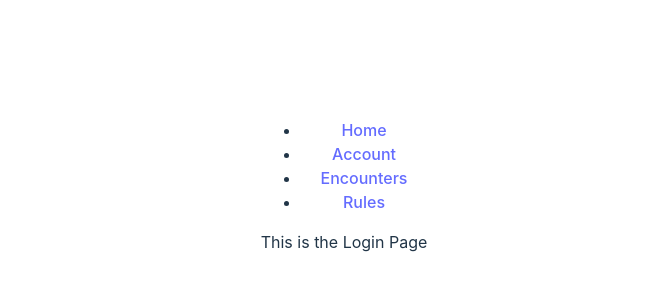
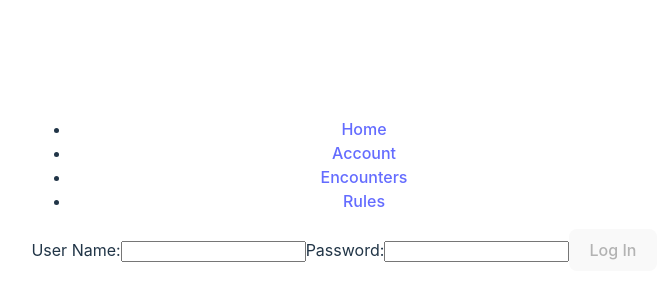
Before and after one commit to dkuiper87/tale-tools, a React (Vite) app: page /login in a window 1280 px wide. Shown: the part 214-514 px from the top of the page, without its empty margins (296-963 px from the left). Built offline with nearby package versions, Linux system fonts and the light colour scheme.

Commit message:
Werkende login pagina gemaakt

```diff
--- a/src/pages/login/Login.jsx
+++ b/src/pages/login/Login.jsx
@@ -1,6 +1,87 @@
+import {useForm} from "react-hook-form";
+import axios from "axios";
+import noviUri from "../../constants/novibackend.jsx";
+import {useNavigate} from "react-router-dom";
+
 function Login() {
+    //async function to login to backend
+    const { register, getValues, handleSubmit, formState: { errors, isValid } } = useForm({mode: `onBlur`});
+    const navigate = useNavigate();
+
+    async function handleFormSubmit(data) {
+        async function loginToAccount(data) {
+            try {
+                const result = await axios.post(noviUri + 'api/auth/signin', data);
+                return result;
+            } catch (error) {
+                console.error("Error logging in to account:", error);
+                throw error;
+            }
+        }
+
+        try {
+            await loginToAccount(data);
+            navigate("/account");
+        } catch (error) {
+            console.error("Error logging in to account:", error);
+        }
+    }
+
     return (
-        <p>This is the Login Page</p>
+        <>
+            <form onSubmit={handleSubmit(handleFormSubmit)}>
+                <label htmlFor="username-field">
+                    User Name:
+                    <input
+                        type="text"
+                        id="username-field"
+                        {...register("username", {
+                            required: {
+                                value: true,
+                                message: "Please fill in your username.",
+                            },
+                            minLength: {
+                                value: 6,
+                                message: "Your username needs to be at least 6 characters.",
+                            },
+                            maxLength: {
+                                value: 25,
+                                message: "Your username needs to be 25 characters or less.",
+                            },
+                        })}
+                    />
+                    {errors.username && <p>{errors.username.message}</p>}
+                </label>
+                <label htmlFor="password-field">
+                    Password:
+                    <input
+                        type="text"
+                        id="password-field"
+                        {...register("password", {
+                            required: {
+                                value: true,
+                                message: "Please fill in your password.",
+                            },
+                            minLength: {
+                                value: 6,
+                                message: "Your password needs to be at least 6 characters long",
+                            },
+                            maxLength: {
+                                value: 25,
+                                message: "Your password needs to be 25 characters or less.",
+                            },
+                        })}
+                    />
+                    {errors.password && <p>{errors.password.message}</p>}
+                </label>
+                <button
+                    type="login"
+                    disabled={!isValid} //check if form can be submitted
+                >
+                    Log In
+                </button>
+            </form>
+        </>
     )
 }
 
--- a/src/pages/registration/Registration.jsx
+++ b/src/pages/registration/Registration.jsx
@@ -147,7 +147,8 @@ function Register() {
                 <button
                     type="submit"
                     disabled={!isValid} //check if form can be submitted
-                >Submit
+                >
+                    Submit
                 </button>
             </form>
 
```
